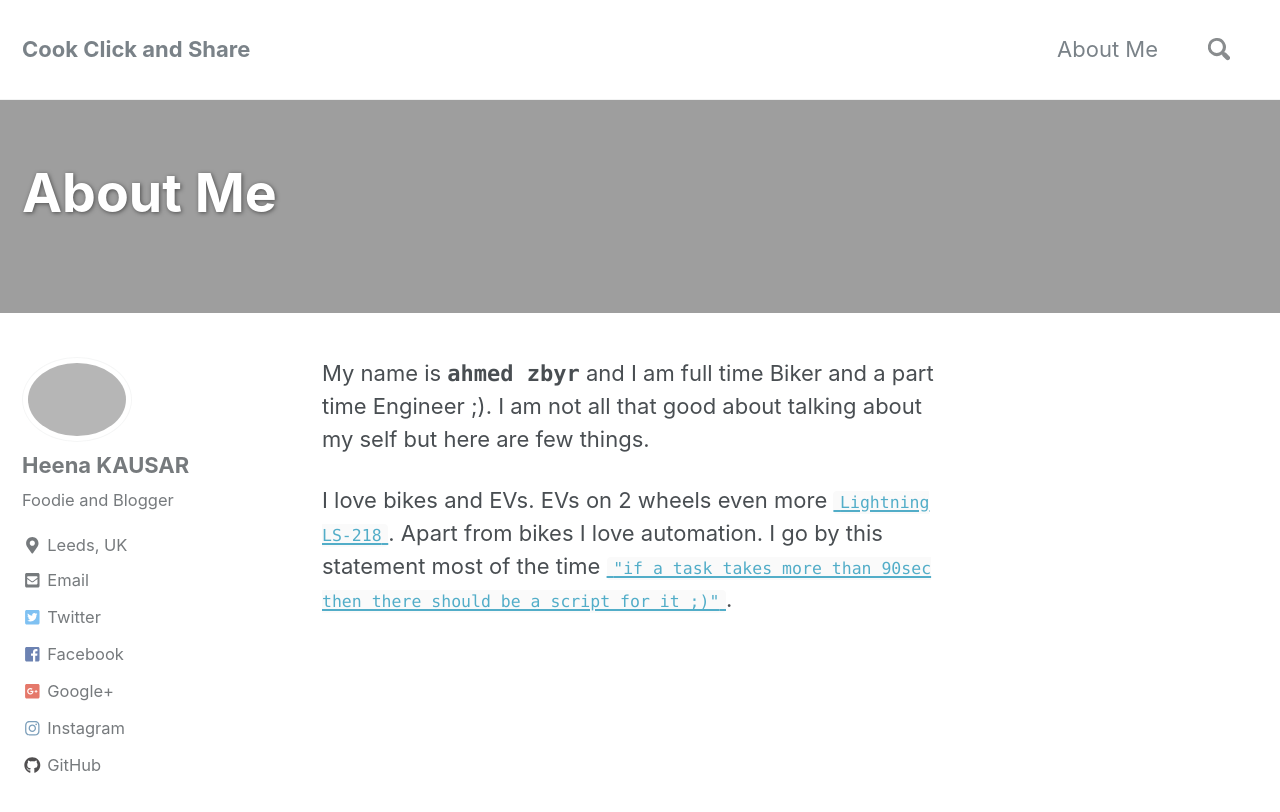
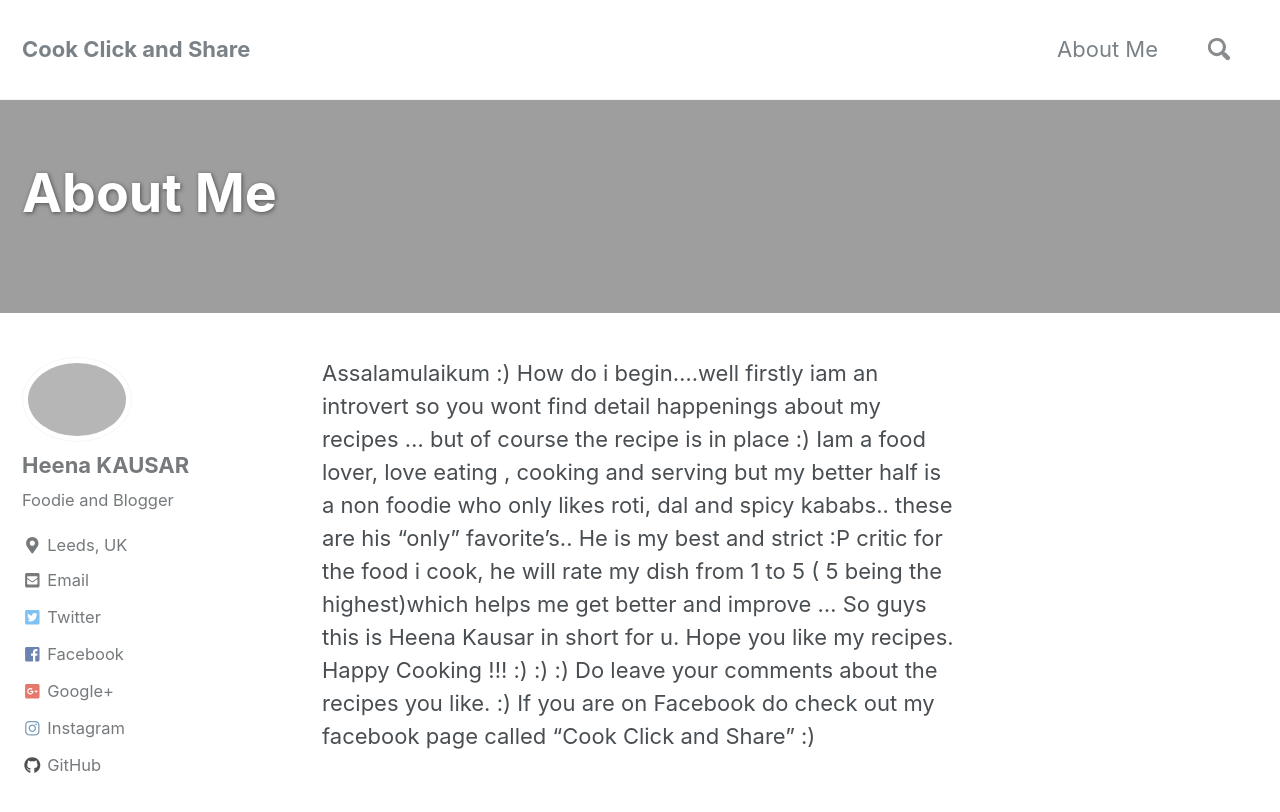
Before and after one commit to cookclickandshare/cookclickandshare, a Jekyll site: the page built from _pages/about.md, in a window 1280 px wide and 900 px high. Shown: the top 812 px of the window. Built offline with Jekyll 4.4.1, drawn with Linux system fonts in a browser that asks for light colours; nearby versions of some CDN libraries.

Commit message:
Update about.md

```diff
--- a/_pages/about.md
+++ b/_pages/about.md
@@ -5,8 +5,4 @@ title: "About Me"
 header: { overlay_image: /assets/images/rotterdam2.jpg }
 ---
 
-My name is **`ahmed zbyr`** and I am full time Biker and a part time Engineer ;).
-I am not all that good about talking about my self but here are few things.
-
-I love bikes and EVs. EVs on 2 wheels even more [`Lightning LS-218`](http://lightningmotorcycle.com/product/specifications/). Apart from bikes I love automation.
-I go by this statement most of the time [`"if a task takes more than 90sec then there should be a script for it ;)"`](https://github.com/NARKOZ/hacker-scripts).
+Assalamulaikum :) How do i begin....well firstly iam an introvert so you wont find detail happenings about my recipes ... but of course the recipe is in place :) Iam a food lover, love eating , cooking and serving but my better half is a non foodie who only likes roti, dal and spicy kababs.. these are his "only" favorite's.. He is my best and strict :P critic for the food i cook, he will rate my dish from 1 to 5 ( 5 being the highest)which helps me get better and improve ... So guys this is Heena Kausar in short for u. Hope you like my recipes. Happy Cooking !!! :) :) :) Do leave your comments about the recipes you like. :) If you are on Facebook do check out my facebook page called "Cook Click and Share" :)
```
